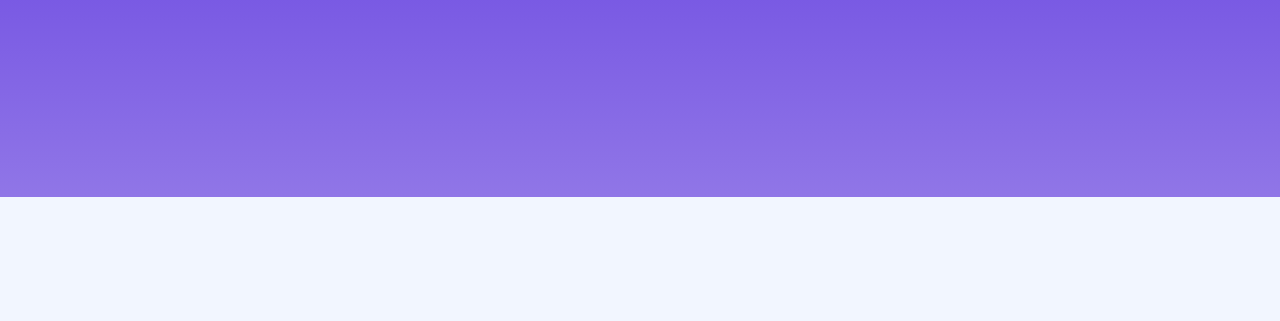
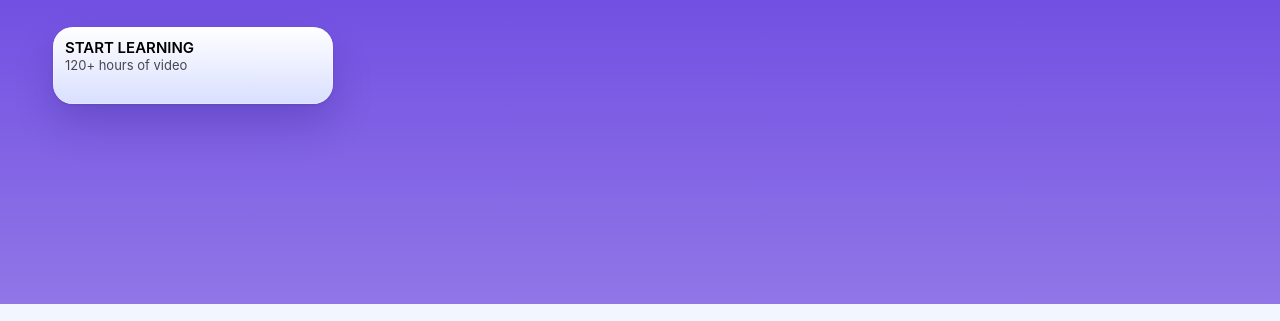
Before and after one commit to earth2travis/design-code, a Gatsby site: page / in a window 1280 px wide. Shown: the part 479-800 px from the top of the page. Built offline with nearby package versions, Linux system fonts and the light colour scheme; Gatsby itself is replaced by a stand-in of ours.

Commit message:
Create PurchaseButton component

```diff
--- /dev/null
+++ b/src/components/buttons/PurchaseButton.js
@@ -0,0 +1,34 @@
+import React from "react"
+import styled from "styled-components"
+import { Caption2, SmallText } from "../styles/TextStyles"
+
+export default function PurchaseButton(props) {
+  const { title, subtitle } = props
+  return (
+    <Wrapper>
+      <Title>{title || "Title"}</Title>
+      <Subtitle>{subtitle || "Subtitle"}</Subtitle>
+    </Wrapper>
+  )
+}
+
+const Wrapper = styled.div`
+  max-width: 280px;
+  height: 77px;
+  padding: 12px;
+  background: linear-gradient(180deg, #ffffff 0%, #d9dfff 100%);
+  box-shadow: 0px 1px 3px rgba(0, 0, 0, 0.1),
+    0px 20px 40px rgba(23, 0, 102, 0.2),
+    inset 0px 0px 0px 0.5px rgba(255, 255, 255, 0.5);
+  border-radius: 20px;
+  border: 0px;
+`
+
+const Title = styled(Caption2)`
+  color: black;
+`
+
+const Subtitle = styled(SmallText)`
+  color: black;
+  opacity: 0.7;
+`
--- a/src/components/sections/HeroSection.js
+++ b/src/components/sections/HeroSection.js
@@ -1,7 +1,9 @@
 import React from "react"
 import styled from "styled-components"
+import PurchaseButton from "../buttons/PurchaseButton"
 import { themes } from "../styles/ColorStyles"
 import { H1, MediumText } from "../styles/TextStyles"
+import { Link } from "gatsby"
 
 function HeroSection() {
   return (
@@ -16,6 +18,12 @@ function HeroSection() {
             Don’t skip design. Learn design and code, by building real apps with
             React and Swift. Complete courses about the best tools.
           </Description>
+          <Link to="/page-2">
+            <PurchaseButton
+              title="Start learning"
+              subtitle="120+ hours of video"
+            />
+          </Link>
         </TextWrapper>
       </ContentWrapper>
     </Wrapper>
```
